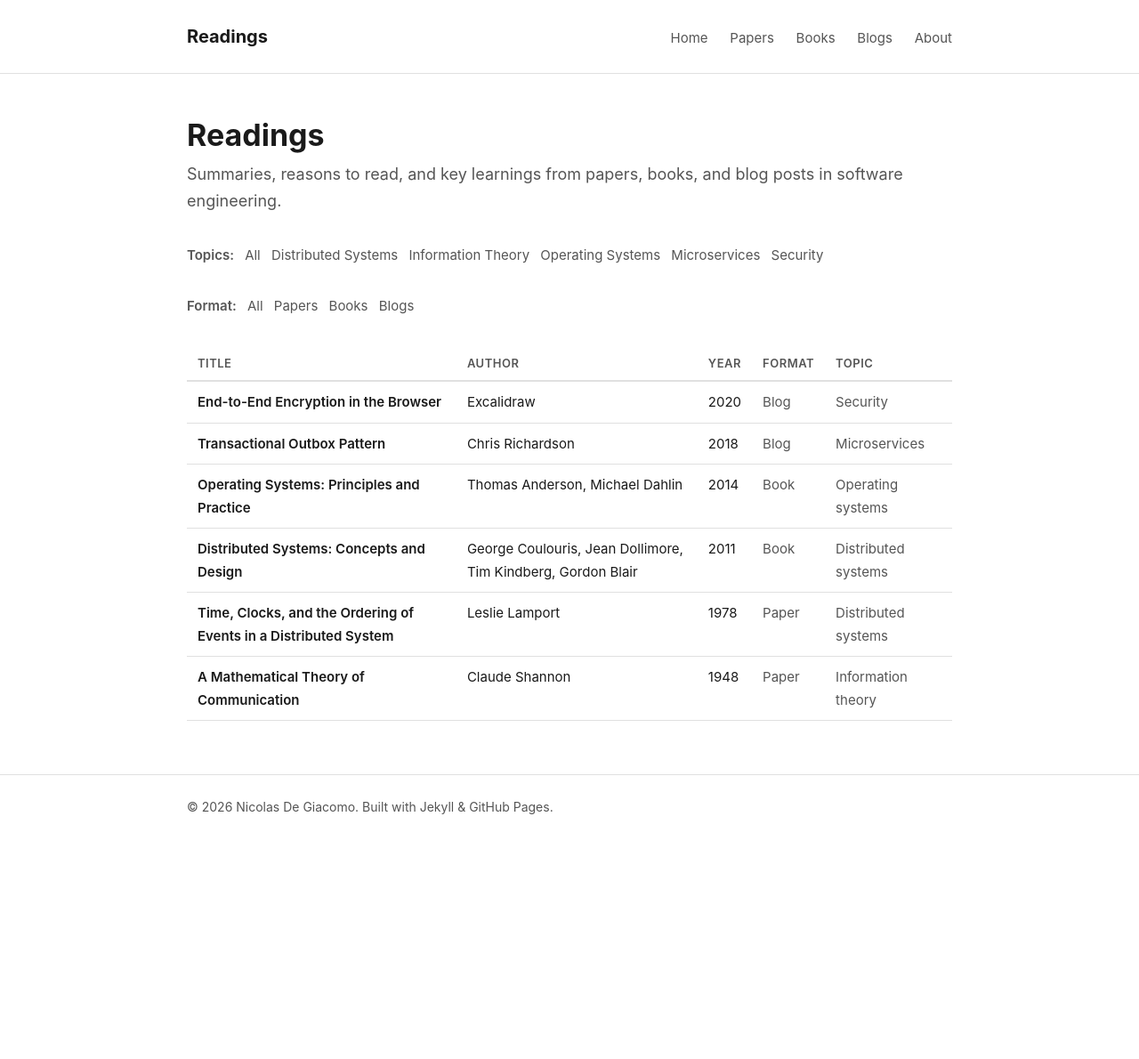
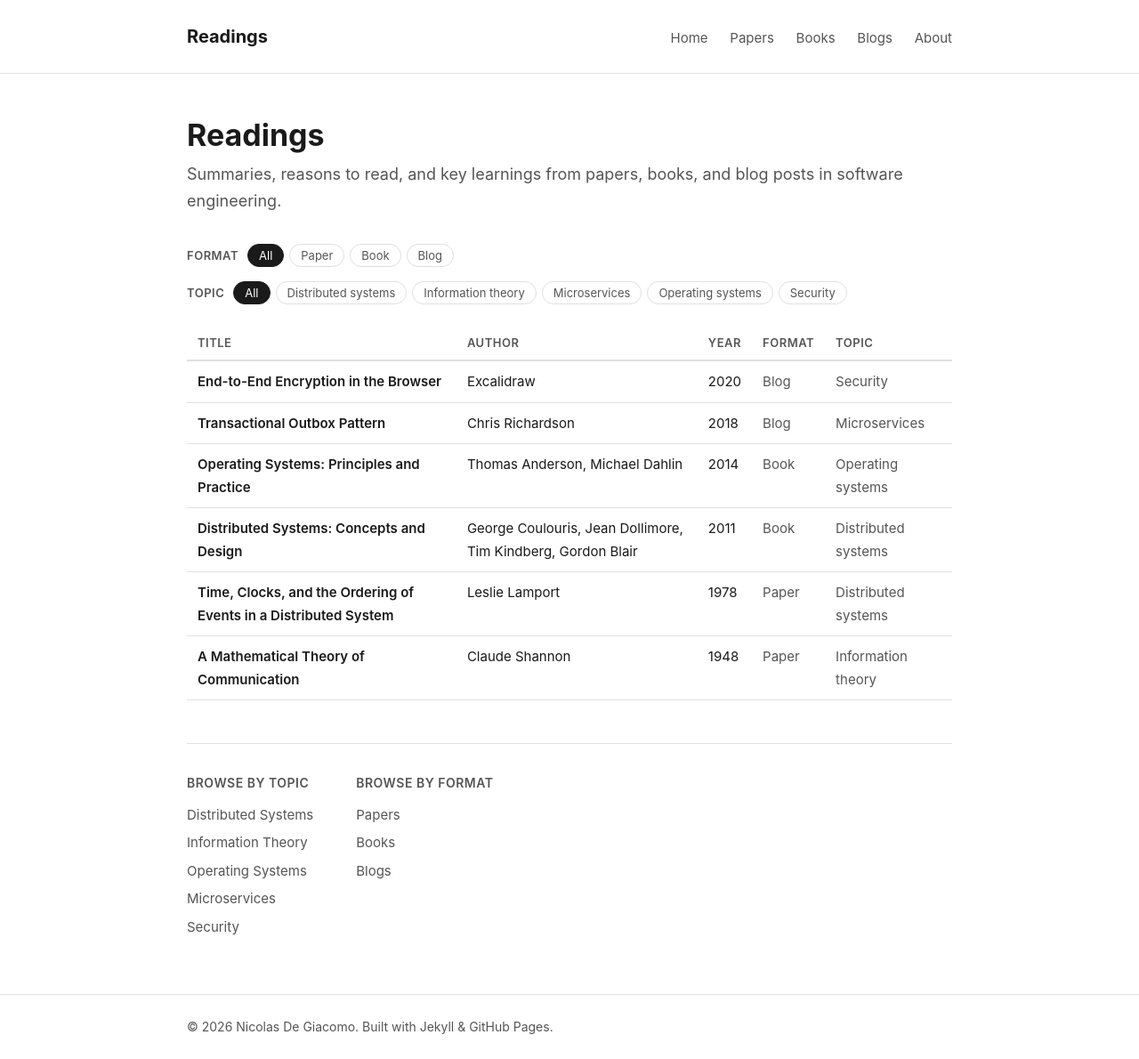
Before and after one commit to NicoDeGiacomo/readings, a Jekyll site: the page built from index.md, in a window 1280 px wide. Shown: the whole page at 89% size. Built offline with Jekyll 4.4.1, drawn with Linux system fonts in a browser that asks for light colours; before the commit the page ends 943 px from its top, so only the background shows below that.

Commit message:
Add pill-style inline filters and move browse links to bottom
Replace plain text filter bar with interactive pill buttons that
filter the table client-side by format and topic. Move the
browse-by-topic and browse-by-format links to the bottom of the
page as a secondary navigation section.

```diff
--- a/assets/css/style.css
+++ b/assets/css/style.css
@@ -72,23 +72,87 @@ body {
   font-size: 18px;
 }
 
-.filter-bar {
-  margin-bottom: 32px;
-  font-size: 15px;
+.filters {
+  display: flex;
+  flex-wrap: wrap;
+  gap: 16px;
+  margin-bottom: 24px;
 }
 
-.filter-bar span {
-  color: var(--text-secondary);
-  font-weight: 600;
+.filter-group {
+  display: flex;
+  align-items: center;
+  flex-wrap: wrap;
+  gap: 6px;
 }
 
-.filter-bar a {
+.filter-label {
+  font-size: 13px;
+  font-weight: 600;
+  color: var(--text-secondary);
+  text-transform: uppercase;
+  letter-spacing: 0.5px;
+  margin-right: 4px;
+}
+
+.filter-pill {
+  appearance: none;
+  border: 1px solid var(--border);
+  background: var(--bg);
+  color: var(--text-secondary);
+  font-size: 13px;
+  padding: 4px 12px;
+  border-radius: 16px;
+  cursor: pointer;
+  transition: all 0.15s ease;
+  font-family: inherit;
+}
+
+.filter-pill:hover {
+  border-color: var(--accent);
+  color: var(--accent);
+}
+
+.filter-pill.active {
+  background: var(--text);
+  color: var(--bg);
+  border-color: var(--text);
+}
+
+.no-results {
+  color: var(--text-secondary);
+  font-size: 15px;
+  padding: 32px 0;
+  text-align: center;
+}
+
+/* Browse links */
+.browse-links {
+  display: flex;
+  gap: 48px;
+  margin-top: 48px;
+  padding-top: 32px;
+  border-top: 1px solid var(--border);
+}
+
+.browse-section h3 {
+  font-size: 14px;
+  font-weight: 600;
+  color: var(--text-secondary);
+  text-transform: uppercase;
+  letter-spacing: 0.5px;
+  margin-bottom: 8px;
+}
+
+.browse-section a {
+  display: block;
   color: var(--text-secondary);
   text-decoration: none;
-  margin-left: 8px;
+  font-size: 15px;
+  padding: 3px 0;
 }
 
-.filter-bar a:hover {
+.browse-section a:hover {
   color: var(--accent);
 }
 
@@ -279,4 +343,14 @@ body {
   .entries-table td:nth-child(4)::after {
     content: " · ";
   }
+
+  .filters {
+    flex-direction: column;
+    gap: 12px;
+  }
+
+  .browse-links {
+    flex-direction: column;
+    gap: 24px;
+  }
 }
--- a/index.md
+++ b/index.md
@@ -7,22 +7,22 @@ title: Home
 
 <p class="page-description">Summaries, reasons to read, and key learnings from papers, books, and blog posts in software engineering.</p>
 
-<div class="filter-bar">
-  <span>Topics:</span>
-  <a href="{{ '/' | relative_url }}">All</a>
-  <a href="{{ '/topics/distributed-systems/' | relative_url }}">Distributed Systems</a>
-  <a href="{{ '/topics/information-theory/' | relative_url }}">Information Theory</a>
-  <a href="{{ '/topics/operating-systems/' | relative_url }}">Operating Systems</a>
-  <a href="{{ '/topics/microservices/' | relative_url }}">Microservices</a>
-  <a href="{{ '/topics/security/' | relative_url }}">Security</a>
-</div>
-
-<div class="filter-bar">
-  <span>Format:</span>
-  <a href="{{ '/' | relative_url }}">All</a>
-  <a href="{{ '/formats/papers/' | relative_url }}">Papers</a>
-  <a href="{{ '/formats/books/' | relative_url }}">Books</a>
-  <a href="{{ '/formats/blogs/' | relative_url }}">Blogs</a>
+<div class="filters">
+  <div class="filter-group">
+    <span class="filter-label">Format</span>
+    <button class="filter-pill active" data-filter="format" data-value="all">All</button>
+    <button class="filter-pill" data-filter="format" data-value="paper">Paper</button>
+    <button class="filter-pill" data-filter="format" data-value="book">Book</button>
+    <button class="filter-pill" data-filter="format" data-value="blog">Blog</button>
+  </div>
+  <div class="filter-group">
+    <span class="filter-label">Topic</span>
+    <button class="filter-pill active" data-filter="topic" data-value="all">All</button>
+    {% assign topics = site.entries | map: 'topic' | uniq | sort %}
+    {% for topic in topics %}
+    <button class="filter-pill" data-filter="topic" data-value="{{ topic }}">{{ topic | replace: '-', ' ' | capitalize }}</button>
+    {% endfor %}
+  </div>
 </div>
 
 <table class="entries-table">
@@ -38,7 +38,7 @@ title: Home
   <tbody>
   {% assign sorted_entries = site.entries | sort: 'year' | reverse %}
   {% for entry in sorted_entries %}
-    <tr>
+    <tr data-format="{{ entry.format }}" data-topic="{{ entry.topic }}">
       <td><a href="{{ entry.url | relative_url }}">{{ entry.title }}</a></td>
       <td>{{ entry.author }}</td>
       <td>{{ entry.year }}</td>
@@ -48,3 +48,55 @@ title: Home
   {% endfor %}
   </tbody>
 </table>
+
+<p class="no-results" style="display:none;">No entries match the selected filters.</p>
+
+<div class="browse-links">
+  <div class="browse-section">
+    <h3>Browse by topic</h3>
+    <a href="{{ '/topics/distributed-systems/' | relative_url }}">Distributed Systems</a>
+    <a href="{{ '/topics/information-theory/' | relative_url }}">Information Theory</a>
+    <a href="{{ '/topics/operating-systems/' | relative_url }}">Operating Systems</a>
+    <a href="{{ '/topics/microservices/' | relative_url }}">Microservices</a>
+    <a href="{{ '/topics/security/' | relative_url }}">Security</a>
+  </div>
+  <div class="browse-section">
+    <h3>Browse by format</h3>
+    <a href="{{ '/formats/papers/' | relative_url }}">Papers</a>
+    <a href="{{ '/formats/books/' | relative_url }}">Books</a>
+    <a href="{{ '/formats/blogs/' | relative_url }}">Blogs</a>
+  </div>
+</div>
+
+<script>
+(function () {
+  var active = { format: 'all', topic: 'all' };
+  var pills = document.querySelectorAll('.filter-pill');
+  var rows = document.querySelectorAll('.entries-table tbody tr');
+  var noResults = document.querySelector('.no-results');
+
+  function applyFilters() {
+    var visible = 0;
+    rows.forEach(function (row) {
+      var matchFormat = active.format === 'all' || row.dataset.format === active.format;
+      var matchTopic = active.topic === 'all' || row.dataset.topic === active.topic;
+      var show = matchFormat && matchTopic;
+      row.style.display = show ? '' : 'none';
+      if (show) visible++;
+    });
+    noResults.style.display = visible === 0 ? '' : 'none';
+  }
+
+  pills.forEach(function (pill) {
+    pill.addEventListener('click', function () {
+      var group = this.dataset.filter;
+      active[group] = this.dataset.value;
+      document.querySelectorAll('.filter-pill[data-filter="' + group + '"]').forEach(function (p) {
+        p.classList.remove('active');
+      });
+      this.classList.add('active');
+      applyFilters();
+    });
+  });
+})();
+</script>
```
